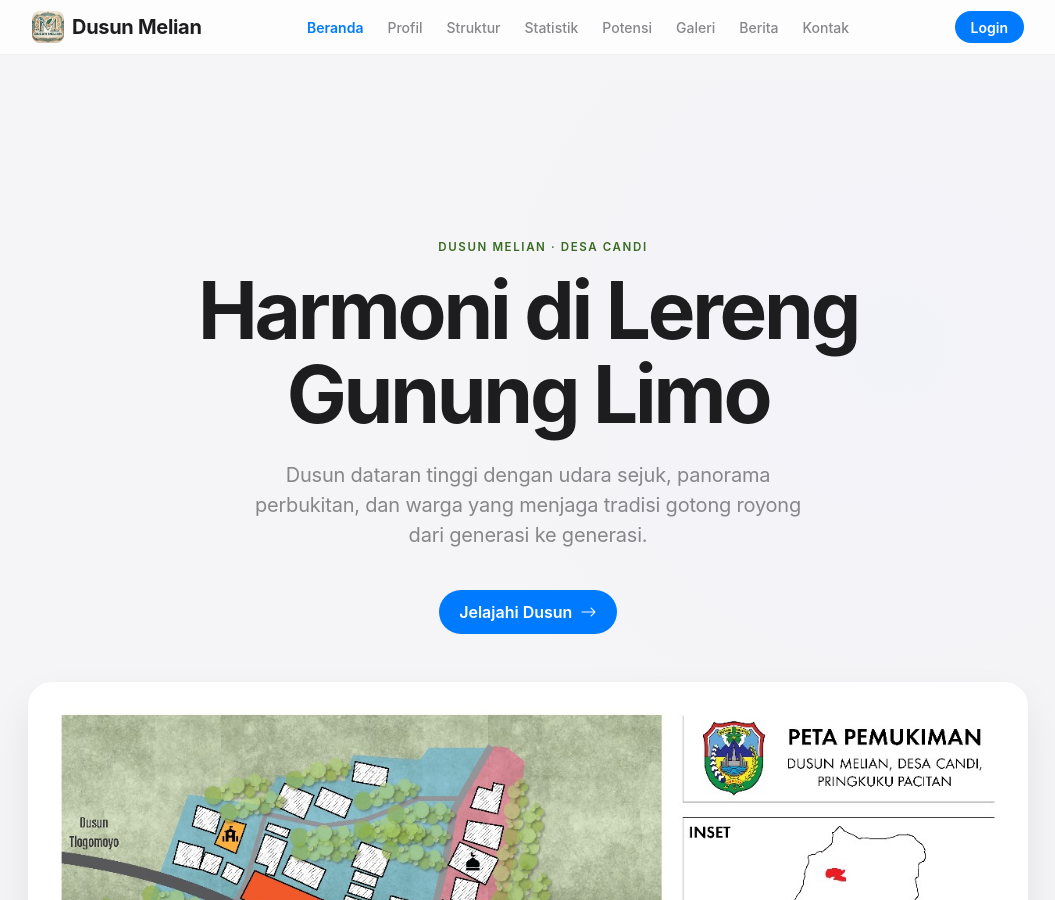
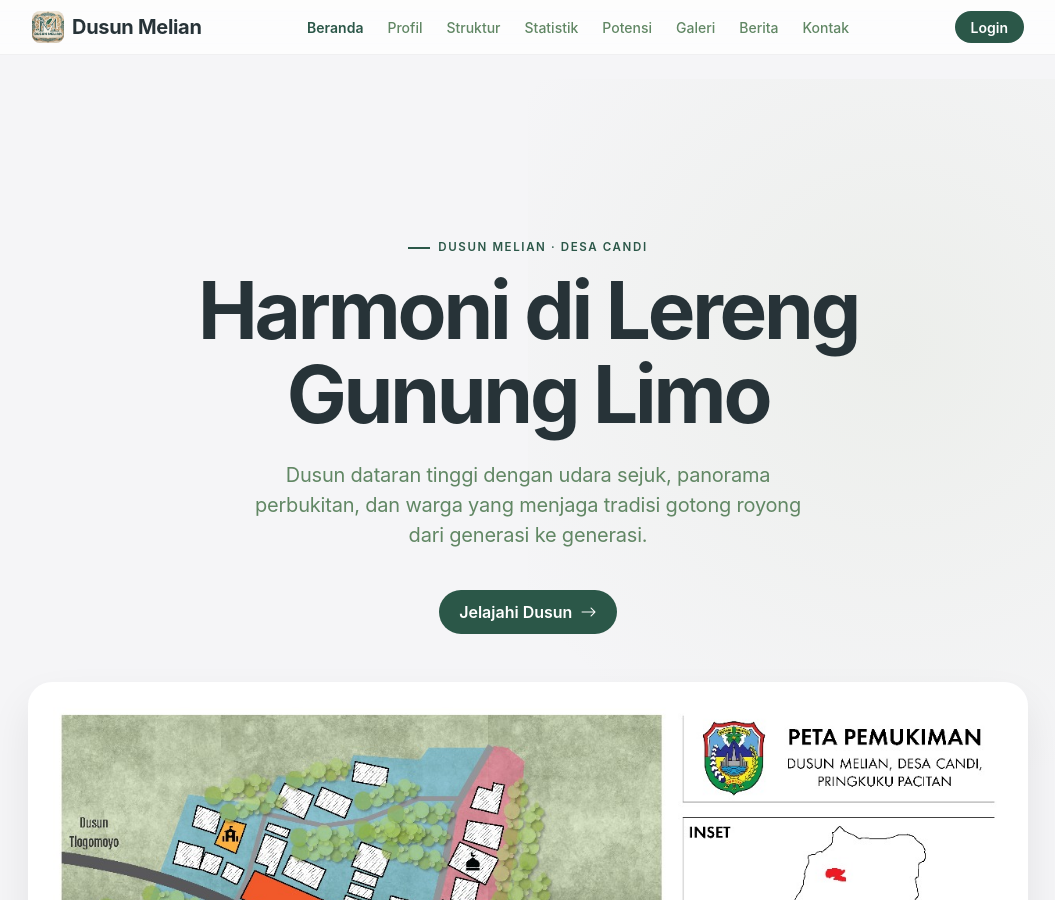
Before and after one commit to Noiro-0/Melian-Happy, a Jekyll site: the page built from index.html, in a window 1280 px wide and 900 px high. Shown: the whole window, without its empty margins (112-1167 px from the left). Built offline with Jekyll 4.4.1, drawn with Linux system fonts in a browser that asks for light colours; nearby versions of some CDN libraries.

Commit message:
fix : design

```diff
--- a/assets/css/style.css
+++ b/assets/css/style.css
@@ -2,31 +2,31 @@
    ========================================================================== */
 
 :root {
-  --md-sys-color-primary: #007AFF; /* Apple System Blue */
+  --md-sys-color-primary: #2B5748; /* Deep Green from palette */
   --md-sys-color-on-primary: #FFFFFF;
-  --md-sys-color-primary-container: #E5F1FF;
-  --md-sys-color-on-primary-container: #1D1D1F;
-  --md-sys-color-secondary: #5856D6; /* System Indigo */
+  --md-sys-color-primary-container: #9CB080; /* Sage Green */
+  --md-sys-color-on-primary-container: #273338; /* Darkest Green/Grey */
+  --md-sys-color-secondary: #618764; /* Medium Green */
   --md-sys-color-on-secondary: #FFFFFF;
-  --md-sys-color-secondary-container: #EFEFFB;
-  --md-sys-color-on-secondary-container: #1D1D1F;
-  --md-sys-color-tertiary: #5856D6;
-  --md-sys-color-on-tertiary: #FFFFFF;
-  --md-sys-color-tertiary-container: #EFEFFB;
-  --md-sys-color-on-tertiary-container: #1D1D1F;
+  --md-sys-color-secondary-container: rgba(156, 176, 128, 0.2); /* Very light sage */
+  --md-sys-color-on-secondary-container: #2B5748;
+  --md-sys-color-tertiary: #9CB080;
+  --md-sys-color-on-tertiary: #273338;
+  --md-sys-color-tertiary-container: rgba(156, 176, 128, 0.1);
+  --md-sys-color-on-tertiary-container: #2B5748;
   --md-sys-color-error: #FF3B30;
   --md-sys-color-on-error: #FFFFFF;
   --md-sys-color-error-container: #FFEBEB;
-  --md-sys-color-on-error-container: #1D1D1F;
-
-  --md-sys-color-background: #F5F5F7;
-  --md-sys-color-on-background: #1D1D1F;
+  --md-sys-color-on-error-container: #273338;
+
+  --md-sys-color-background: #F5F5F7; /* Keep HIG light gray canvas */
+  --md-sys-color-on-background: #273338; /* Text color from palette */
   --md-sys-color-surface: #FFFFFF;
-  --md-sys-color-on-surface: #1D1D1F;
+  --md-sys-color-on-surface: #273338; /* Text color from palette */
   --md-sys-color-surface-variant: #F2F2F7;
-  --md-sys-color-on-surface-variant: #86868B;
-  --md-sys-color-outline: #D2D2D7;
-  --md-sys-color-outline-variant: #E5E5EA;
+  --md-sys-color-on-surface-variant: #618764; /* Medium green for secondary text */
+  --md-sys-color-outline: #9CB080; /* Outline from palette */
+  --md-sys-color-outline-variant: rgba(156, 176, 128, 0.3);
 
   --md-elevation-1: 0 4px 14px rgba(0, 0, 0, 0.05);
   --md-elevation-2: 0 8px 24px rgba(0, 0, 0, 0.06);
@@ -228,7 +228,7 @@ p {
   font-weight: 600;
   font-size: 0.85rem;
   text-decoration: none;
-  color: var(--pine);
+  color: var(--md-sys-color-primary);
   white-space: nowrap;
   display: inline-flex;
   align-items: center;
@@ -236,7 +236,7 @@ p {
 }
 
 .section-head .see-all:hover {
-  color: var(--gold);
+  color: var(--md-sys-color-primary);
 }
 
 /* Eyebrow */
@@ -249,7 +249,7 @@ p {
   font-size: 0.72rem;
   letter-spacing: 0.14em;
   text-transform: uppercase;
-  color: var(--gold);
+  color: var(--md-sys-color-primary);
   margin-bottom: 0.75rem;
 }
 
@@ -257,7 +257,7 @@ p {
   content: "";
   width: 22px;
   height: 2px;
-  background: var(--gold);
+  background: var(--md-sys-color-primary);
   display: inline-block;
 }
 
@@ -270,7 +270,7 @@ p {
   letter-spacing: 0.03em;
   text-transform: uppercase;
   background: rgba(27, 67, 50, 0.08);
-  color: var(--pine);
+  color: var(--md-sys-color-primary);
   padding: 0.3rem 0.65rem;
   border-radius: 999px;
 }
@@ -1061,7 +1061,7 @@ p {
 }
 
 .post-card-date {
-  background: var(--pine);
+  background: var(--md-sys-color-primary);
   color: #fff;
   border-radius: var(--radius-sm);
   display: flex;
@@ -1135,7 +1135,7 @@ p {
 }
 
 .post-meta .bi {
-  color: var(--gold);
+  color: var(--md-sys-color-primary);
 }
 
 .post-body {
@@ -1152,14 +1152,14 @@ p {
   align-items: center;
   gap: 0.4rem;
   text-decoration: none;
-  color: var(--pine);
+  color: var(--md-sys-color-primary);
   font-weight: 600;
   font-size: 0.9rem;
   margin-top: 2.5rem;
 }
 
 .back-link:hover {
-  color: var(--gold);
+  color: var(--md-sys-color-primary);
 }
 
 /* ==========================================================================
@@ -1712,7 +1712,7 @@ p {
 
 .error-page .bi {
   font-size: 3rem;
-  color: var(--gold);
+  color: var(--md-sys-color-primary);
   margin-bottom: 1rem;
 }
 
@@ -1747,13 +1747,13 @@ p {
 .quick-card:hover {
   transform: translateY(-4px);
   box-shadow: var(--shadow);
-  border-color: var(--gold);
+  border-color: var(--md-sys-color-primary);
 }
 
 .quick-card .bi {
   font-size: 1.5rem;
-  color: var(--gold);
-  background: var(--gold-soft);
+  color: var(--md-sys-color-primary);
+  background: var(--md-sys-color-primary-container);
   width: 44px;
   height: 44px;
   display: inline-flex;
@@ -1843,7 +1843,7 @@ p {
 
 .lightbox-close:hover,
 .lightbox-close:focus {
-  color: var(--gold);
+  color: var(--md-sys-color-primary);
   text-decoration: none;
   cursor: pointer;
 }
@@ -1880,5 +1880,5 @@ p {
 .lightbox-prev:hover,
 .lightbox-next:hover {
   background-color: rgba(0, 0, 0, 0.8);
-  color: var(--gold);
-}
+  color: var(--md-sys-color-primary);
+}
```
